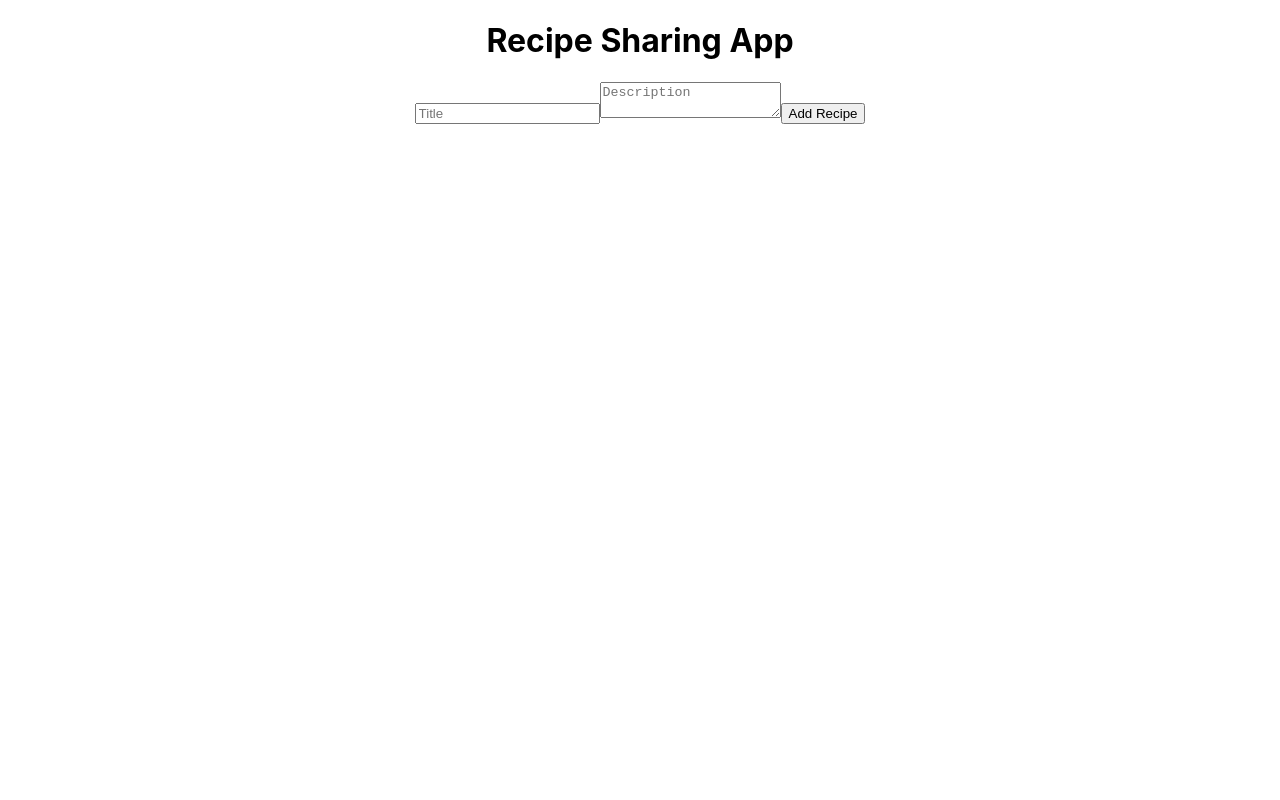
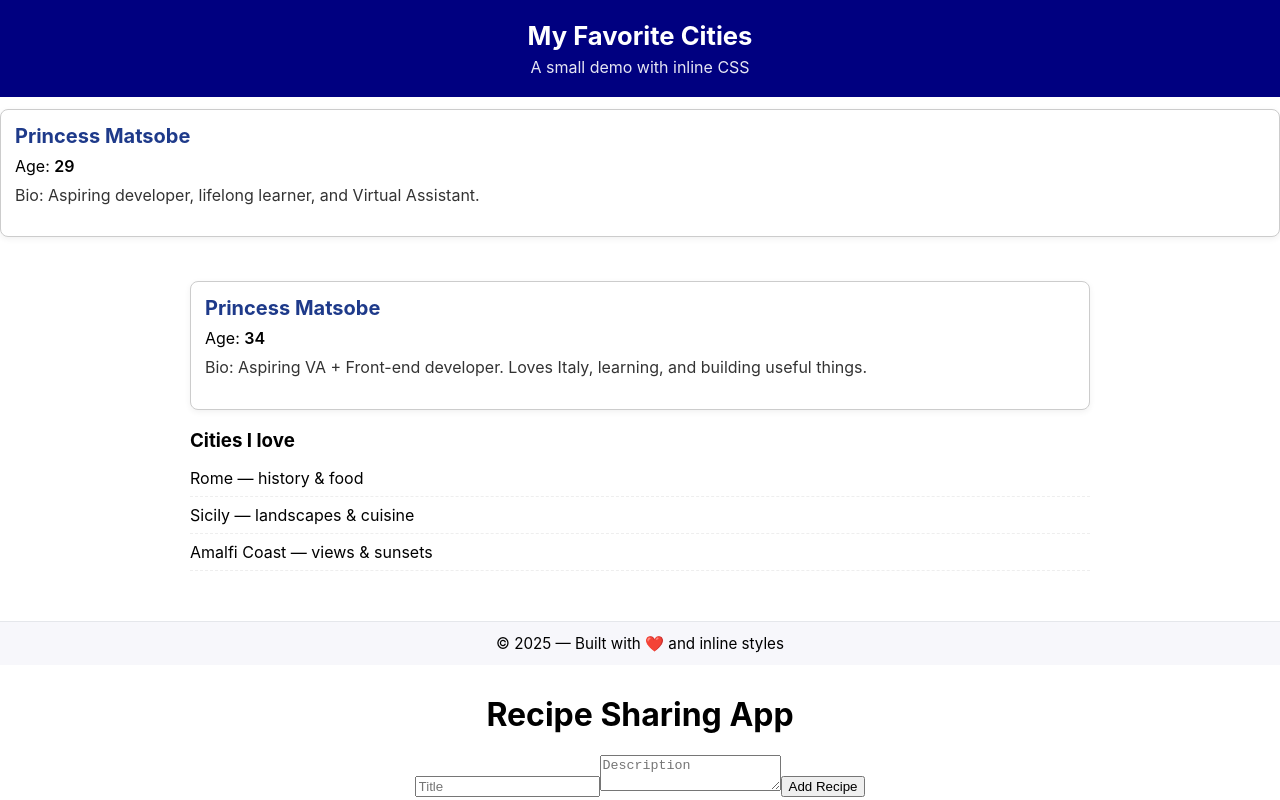
Before and after one commit to Princyym89/alx-fe-reactjs, a React (Create React App) app: page / in a window 1280 px wide. Built offline with nearby package versions, Linux system fonts and the light colour scheme.

Commit message:
Update App.js to include all styled components

```diff
--- a/src/App.js
+++ b/src/App.js
@@ -1,13 +1,28 @@
+import Header from './components/Header';
+import UserProfile from './components/UserProfile';
+import MainContent from './components/MainContent';
+import Footer from './components/Footer';
 import RecipeList from './components/RecipeList';
 import AddRecipeForm from './components/AddRecipeForm';
 import './App.css';
 
 function App() {
   return (
-    <div className="App">
-      <h1>Recipe Sharing App</h1>
-      <AddRecipeForm />
-      <RecipeList />
+    <div>
+      <Header />
+      <UserProfile
+        name="Princess Matsobe"
+        age="29"
+        bio="Aspiring developer, lifelong learner, and Virtual Assistant."
+      />
+      <MainContent />
+      <Footer />
+
+      <div className="App" style={{ marginTop: '30px' }}>
+        <h1>Recipe Sharing App</h1>
+        <AddRecipeForm />
+        <RecipeList />
+      </div>
     </div>
   );
 }
```
